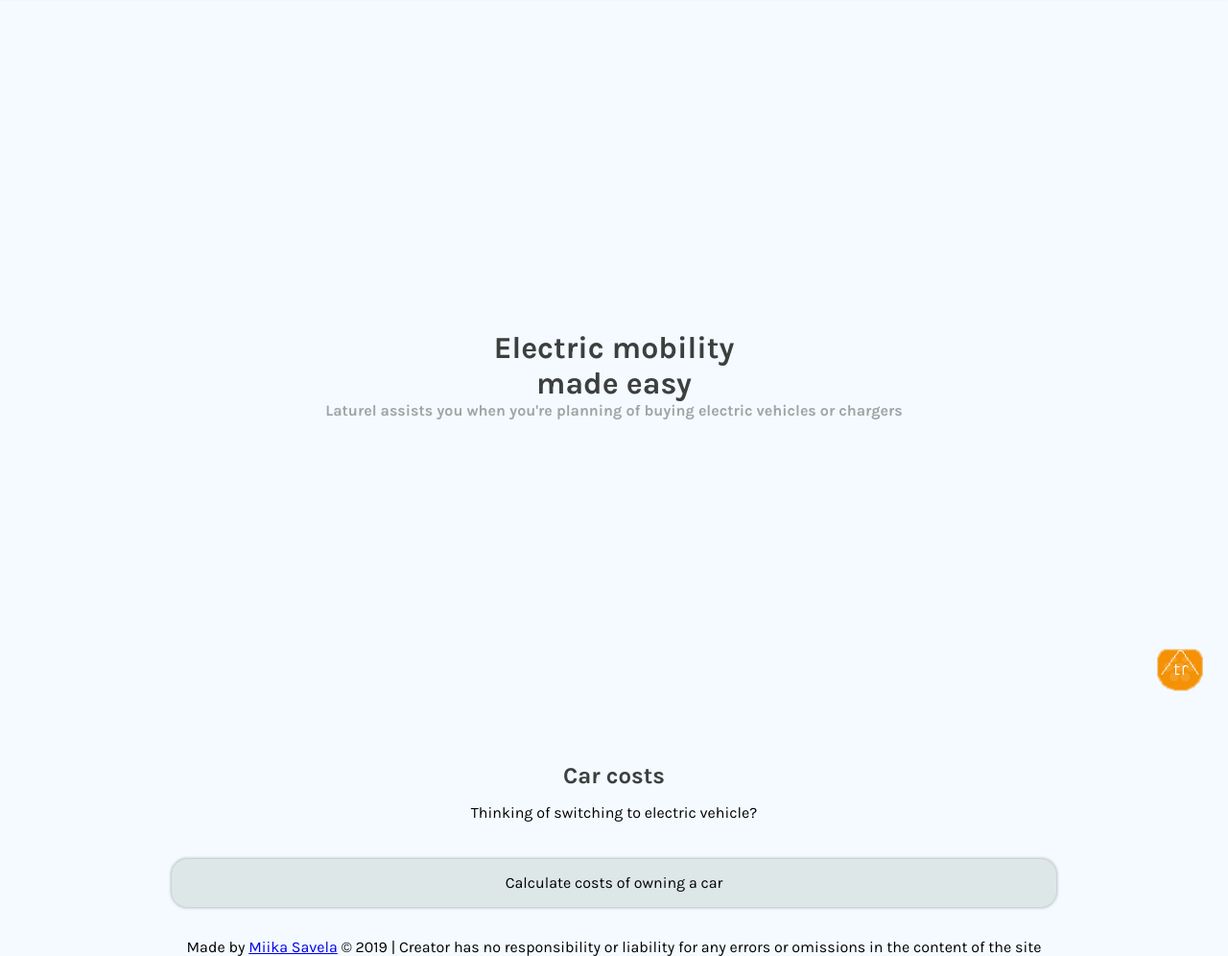
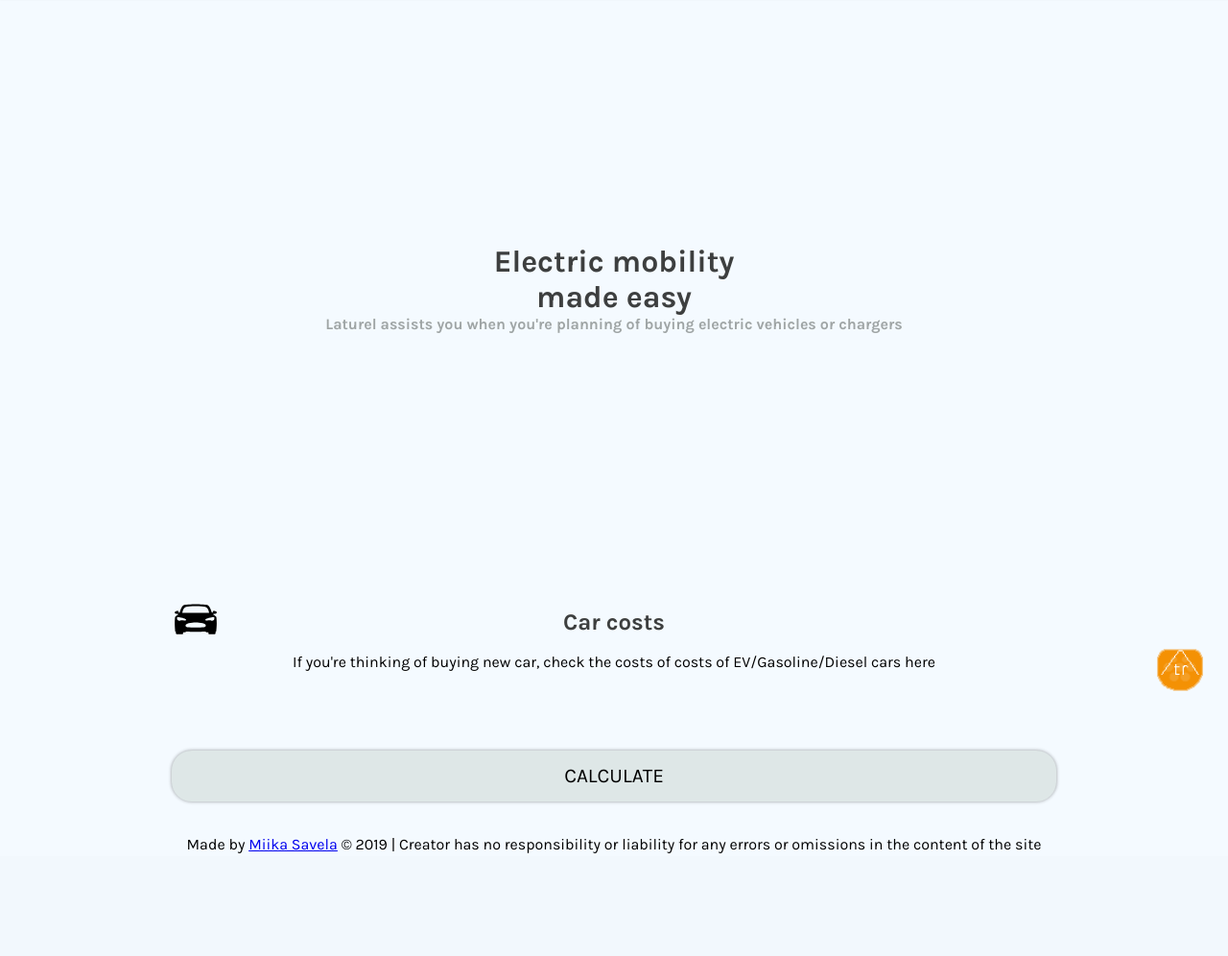
Before and after one commit to Zigelzi/laturel-web, a Flask app: page / in a window 1280 px wide. Shown: the part 72-1068 px from the top of the page at 96% size. After the commit the page ends 961 px from the top, so only its background shows below. Run offline with Flask 2, Linux system fonts and the light colour scheme.

Commit message:
Added the ev icon, adjusted the index main text positioning and changed the car costs contents

```diff
--- a/laturel/static/css/styles2.css
+++ b/laturel/static/css/styles2.css
@@ -46,6 +46,9 @@ h4, h5, h6 {
 Typography
 =================== */
 
+p {
+    line-height: 1.5;
+}
 
 /* ===================
 ID selectors
@@ -150,7 +153,8 @@ Class selectors
     display: flex;
     margin: 2em 0;
     flex-direction: column;
-    min-height: 150px;
+    min-height: 200px;
+    position: relative;
 }
 
 .f-content h1,
@@ -168,6 +172,7 @@ Class selectors
     margin-top: auto;
 }
 
+
 .content-main {
     text-align: center;
     margin: 0 auto;
@@ -177,9 +182,10 @@ Class selectors
 }
 
 .content-text {
-    margin-bottom: 50px;
-    height: 50vh;
-    margin-top: 30%;
+    display: flex;
+    flex-direction: column;
+    height: calc(90vh - 116px); /* 116px is the height of the navigation */
+    justify-content: center;
 }
 
 .content-img img {
@@ -195,9 +201,11 @@ Class selectors
 .btn {
     display: block;
     color: #000;
+    font-size: 1.3em;
     text-decoration: none;
+    text-transform: uppercase;
     border-radius: 1em;
-    padding: 1em 1em;
+    padding: 0.7em 0;
     background-color: #dee7e7;
     width: 80%;
     align-self: center;
@@ -213,6 +221,14 @@ Class selectors
     background-color: #b8e7e7;
     transform: scale(1.1);
 }
+
+.icon-ev {
+    height: 50px;
+    position: absolute;
+    top: -15px;
+    left: 10%;
+}
+
 
 /* ===================
 Media queries
--- a/laturel/templates/index.html
+++ b/laturel/templates/index.html
@@ -11,9 +11,10 @@
 		<h4 class="tagline">Laturel assists you when you're planning of buying electric vehicles or chargers</h3>
 	</div>
 	<div class="f-content">
-			<h2>Car costs</h2>
-			<p>Thinking of switching to electric vehicle?</p>
-			<a href="{{ url_for('cars') }}" class="btn">Calculate costs of owning a car</a>
+		<img class="icon-ev" src="{{ url_for('static', filename='img/ionicons_svg_logo-model-s.svg') }}" alt="">
+		<h2 class="">Car costs</h2>
+		<p>If you're thinking of buying new car, check the costs of costs of EV/Gasoline/Diesel cars here</p>
+		<a href="{{ url_for('cars') }}" class="btn">Calculate</a>
 	</div>
 </div>
 
```
Also changed, not shown: laturel/static/img/ionicons_svg_logo-model-s.svg (added).
